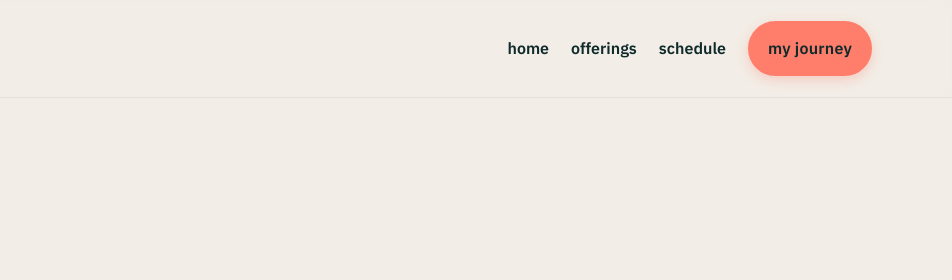
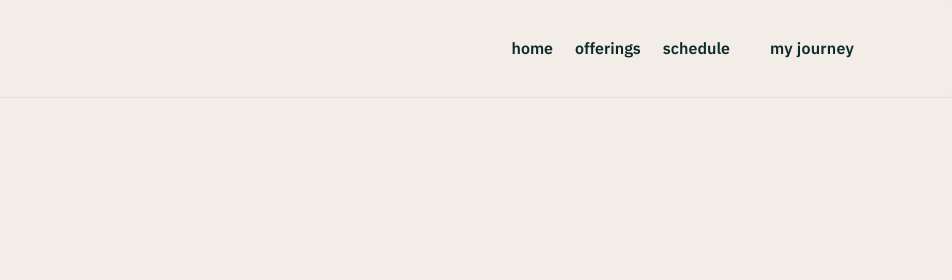
Before and after one commit to katnguyen143/kat-yoga-site, a plain HTML site: page journey.html in a window 1280 px wide. Shown: the top 280 px of the page, 328-1280 px from the left. Drawn offline with Linux system fonts and the light colour scheme.

Commit message:
edited button

```diff
--- a/style.css
+++ b/style.css
@@ -492,17 +492,15 @@ footer {
         text-align: center;
     }
 
-.btn-journey {
-    background: var(--coral);
-    color: var(--white);
-    border: 2px solid var(--coral);
-    font-weight: 700;
-    box-shadow: 0 4px 12px rgba(255, 126, 107, 0.3);
-    transition: all 0.3s ease;
+.link-journey {
+    color: var(--teal);
+    font-weight: 600;
+    text-decoration: none;
+    transition: opacity 0.3s ease;
 }
 
-.btn-journey:hover {
-        background: var(--white);
-        color: var(--coral);
-        box-shadow: 0 6px 16px rgba(255, 126, 107, 0.4);
+    .link-journey:hover {
+        opacity: 0.7;
+    }
+
 }
```
Also changed, not shown: index.html (+1 -1 lines).
